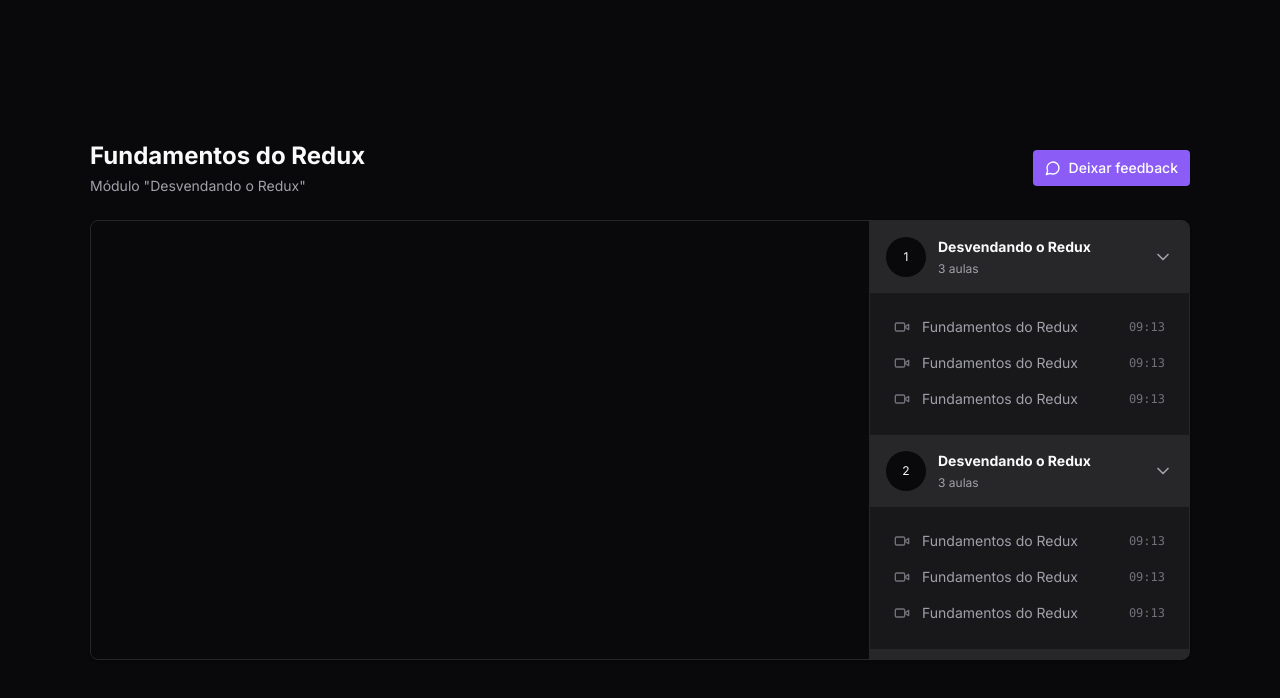
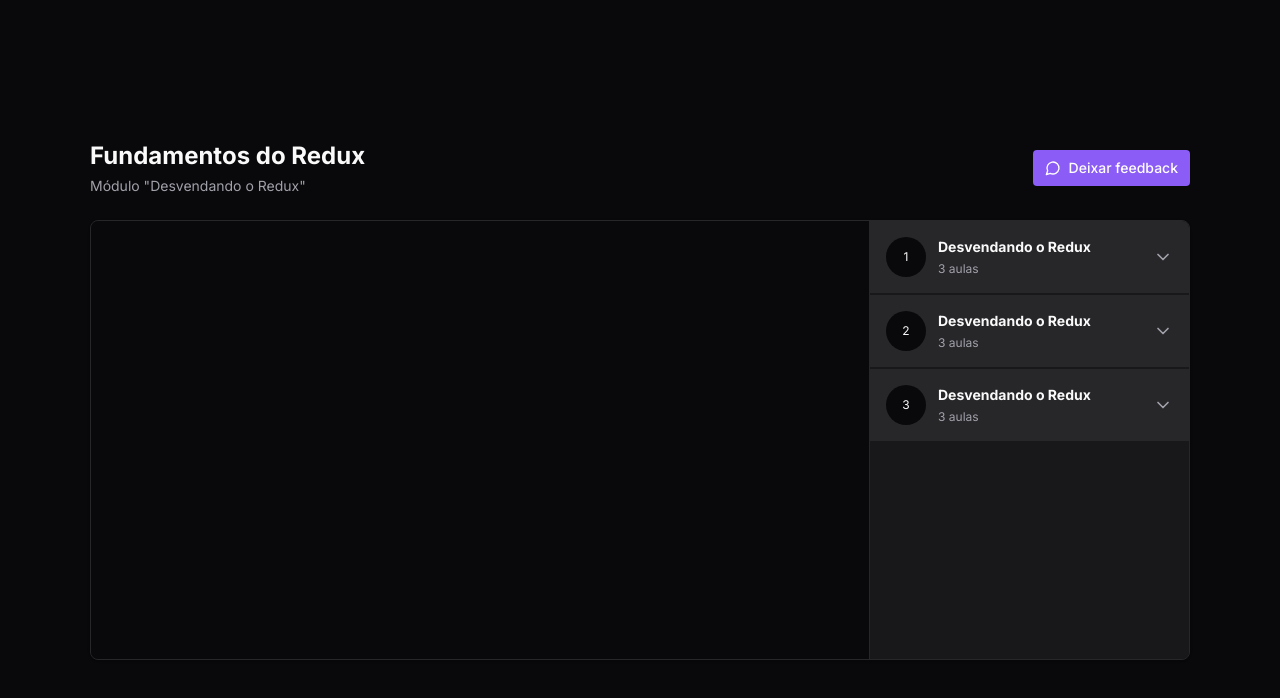
Before and after one commit to brunoBrian/redux-and-zustand, a Next.js app: page / in a window 1280 px wide. Shown: the top 698 px of the page. Built offline with nearby package versions, Linux system fonts and the light colour scheme.

Commit message:
Interface da aplicação - Radix Collapsible nos módulos

```diff
--- a/package.json
+++ b/package.json
@@ -9,6 +9,7 @@
     "lint": "next lint"
   },
   "dependencies": {
+    "@radix-ui/react-collapsible": "^1.0.3",
     "@reduxjs/toolkit": "^2.0.1",
     "lucide-react": "^0.303.0",
     "next": "14.0.4",
--- a/src/components/Module.tsx
+++ b/src/components/Module.tsx
@@ -1,3 +1,6 @@
+"use client";
+
+import * as Collapsible from "@radix-ui/react-collapsible";
 import { ChevronDown } from "lucide-react";
 import { Lesson } from "./Lesson";
 
@@ -9,8 +12,8 @@
 
 export function Module({ moduleIndex, title, amountOfLessons }: ModuleProps) {
   return (
-    <div>
-      <button className="flex w-full items-center gap-3 bg-zinc-800 p-4">
+    <Collapsible.Root className="group">
+      <Collapsible.Trigger className="flex w-full items-center gap-3 bg-zinc-800 p-4">
         <div className="flex h-10 w-10 rounded-full items-center justify-center bg-zinc-950 text-xs">
           {moduleIndex + 1}
         </div>
@@ -20,14 +23,16 @@
           <span className="text-xs text-zinc-400">{amountOfLessons} aulas</span>
         </div>
 
-        <ChevronDown className="w-5 h-5 ml-auto text-zinc-400" />
-      </button>
+        <ChevronDown className="w-5 h-5 ml-auto text-zinc-400 group-data-[state=open]:rotate-180 transition-transform" />
+      </Collapsible.Trigger>
 
-      <nav className="relative flex flex-col gap-4 p-6">
-        <Lesson title="Fundamentos do Redux" duration="09:13" />
-        <Lesson title="Fundamentos do Redux" duration="09:13" />
-        <Lesson title="Fundamentos do Redux" duration="09:13" />
-      </nav>
-    </div>
+      <Collapsible.Content>
+        <nav className="relative flex flex-col gap-4 p-6">
+          <Lesson title="Fundamentos do Redux" duration="09:13" />
+          <Lesson title="Fundamentos do Redux" duration="09:13" />
+          <Lesson title="Fundamentos do Redux" duration="09:13" />
+        </nav>
+      </Collapsible.Content>
+    </Collapsible.Root>
   );
 }
```
Also changed, not shown: 1 other file (tests, documents, lock files or other folders).
